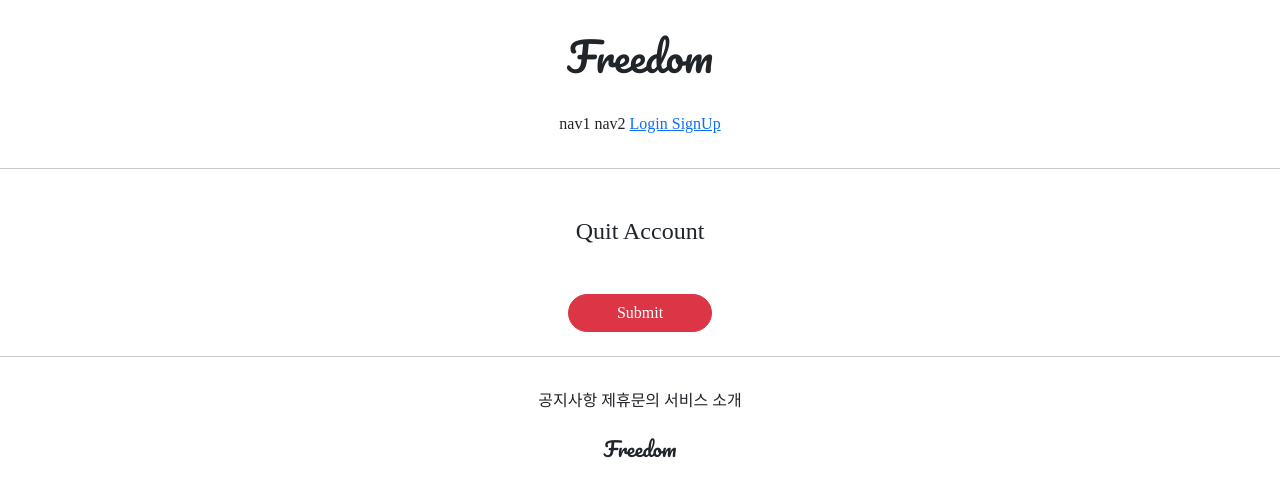
After one commit to Jeongp4939/Class, a Django app: template accountapp/templates/accountapp/delete.html in a window 1280 px wide. The commit adds this page. Shown: the top 497 px of the page. Run offline with Django 3.2, Linux system fonts and the light colour scheme; the template is opened without the code that fills it: most values are stand-ins (such as "Sample title", 1, 10 or a date in 2020); some libraries are stand-ins or nearby versions.

Commit message:
7/19 class project2_01

```diff
--- /dev/null
+++ b/accountapp/templates/accountapp/delete.html
@@ -0,0 +1,20 @@
+{% extends 'base.html' %}
+
+{% block content %}
+
+    <div class="text-center mw-500 m-auto">
+        <div class="m-5">
+            <h4>Quit Account</h4>
+        </div>
+        <div>
+            <form action="{% url 'accountapp:delete' pk=target_user.pk %}" method="post">
+                {% csrf_token %}
+                <div class="m-4">
+                    <input type="submit" class="btn btn-danger rounded-pill px-5">
+                </div>
+            </form>
+        </div>
+    </div>
+
+
+{% endblock %}
--- a/accountapp/templates/accountapp/update.html
+++ b/accountapp/templates/accountapp/update.html
@@ -8,7 +8,7 @@
             <h4>Update Info</h4>
         </div>
         <div>
-            <form action="{% url 'accountapp:update' pk=target_user.pk %}" method="post">
+            <form action="{% url 'accountapp:update' pk=target_user.pk %}" method="post">   {# target_user : 보고자 하는 객체(서버에 있는 account) #}
                 {% csrf_token %}
                 {% bootstrap_form form %}
                 <div class="m-4">
--- a/accountapp/urls.py
+++ b/accountapp/urls.py
@@ -1,7 +1,7 @@
 from django.contrib.auth.views import LoginView, LogoutView
 from django.urls import path
 
-from accountapp.views import hello_world, AccountCreateView, AccountDetailView, AccountUpdateView
+from accountapp.views import hello_world, AccountCreateView, AccountDetailView, AccountUpdateView, AccountDeleteView
 
 app_name = 'accountapp'
 
@@ -14,4 +14,5 @@ urlpatterns = [
     path('create/', AccountCreateView.as_view(), name='create'),    # as_view 클래스가 아닌 함수로서 가져와줌
     path('detail/<int:pk>', AccountDetailView.as_view(), name='detail'),
     path('update/<int:pk>', AccountUpdateView.as_view(), name='update'),
+    path('delete/<int:pk>', AccountDeleteView.as_view(), name='delete')
 ]
```
Also changed, not shown: accountapp/templates/accountapp/detail.html (+8 -3 lines), accountapp/views.py (+7 -1 lines).
